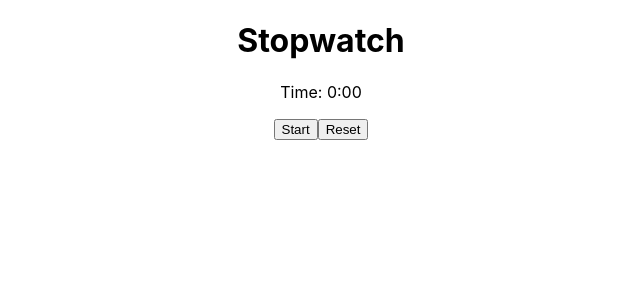
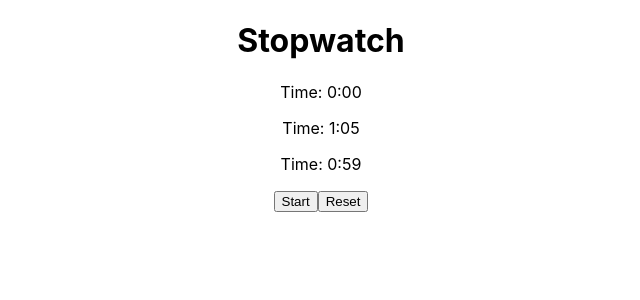
Before and after one commit to dineshchintu/StopWatch, a React (Create React App) app: page / in a window 1280 px wide. Shown: the top 300 px of the page, without its empty margins (319-959 px from the left). Built offline with nearby package versions, Linux system fonts and the light colour scheme.

Commit message:
Check the function.

```diff
--- a/src/Stopwatch.js
+++ b/src/Stopwatch.js
@@ -37,6 +37,8 @@ const Stopwatch = () => {
     <div>
         <h1>Stopwatch</h1>
       <p>Time: {minutes.toString().padStart(1, "0")}:{seconds.toString().padStart(2, "0")}</p>
+      <p>Time: 1:05</p>
+      <p>Time: 0:59</p>
       <div>
         <button  onClick={startAndStop}>
           {isRunning ? "Stop" : "Start"}
```
